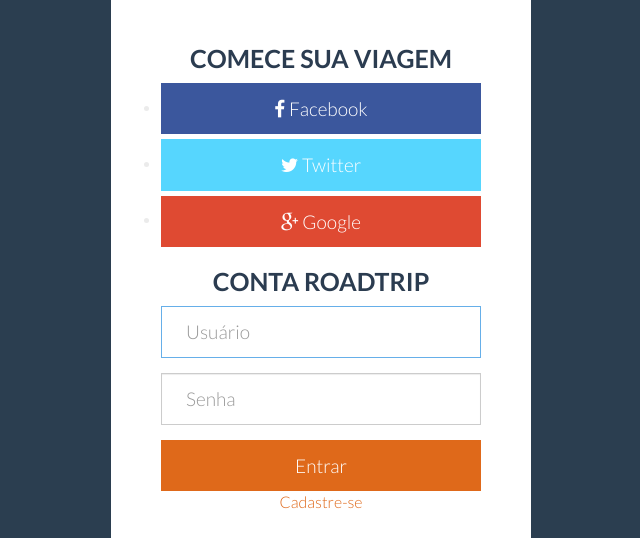
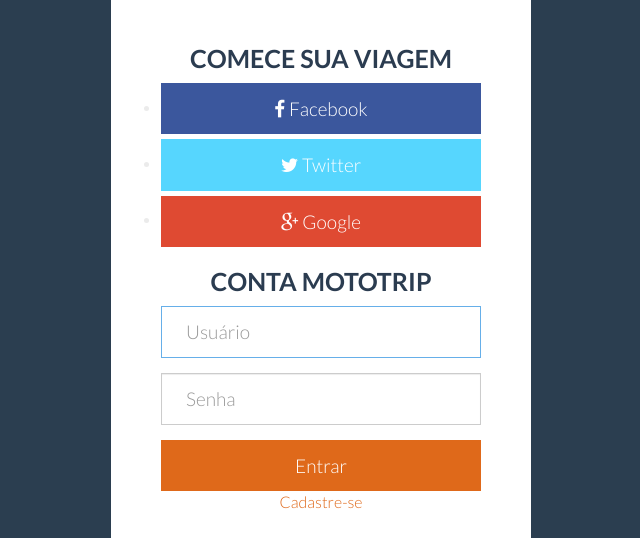
Before and after one commit to ikkebr/hackinpoa, a Django app: template base/templates/base/login.html in a window 1280 px wide. Shown: the part 150-688 px from the top of the page, without its empty margins (319-959 px from the left). Run offline with Django 3.2, Linux system fonts and the light colour scheme; the template is opened without the code that fills it, so the values that code supplies are empty; data comes from the database, SQL or seed files in the repository; some libraries are stand-ins or nearby versions.

Commit message:
fix typo

```diff
--- a/base/templates/base/login.html
+++ b/base/templates/base/login.html
@@ -43,7 +43,7 @@
             <li><a title="Google" class="btn btn-lg btn-social google" href="/accounts/google/login/?process=login"><i class="fa fa-google-plus"></i> Google</a></li>
           </ul>
 
-          <h2 class="form-login-heading text-center">CONTA ROADTRIP</h2>
+          <h2 class="form-login-heading text-center">CONTA MOTOTRIP</h2>
   				<div class="form-group">
   					<label for="id_username" class="sr-only">Usuário</label>
   					<input type="text" id="id_username" name="username" class="form-control input-lg" placeholder="Usuário" required autofocus>
```
